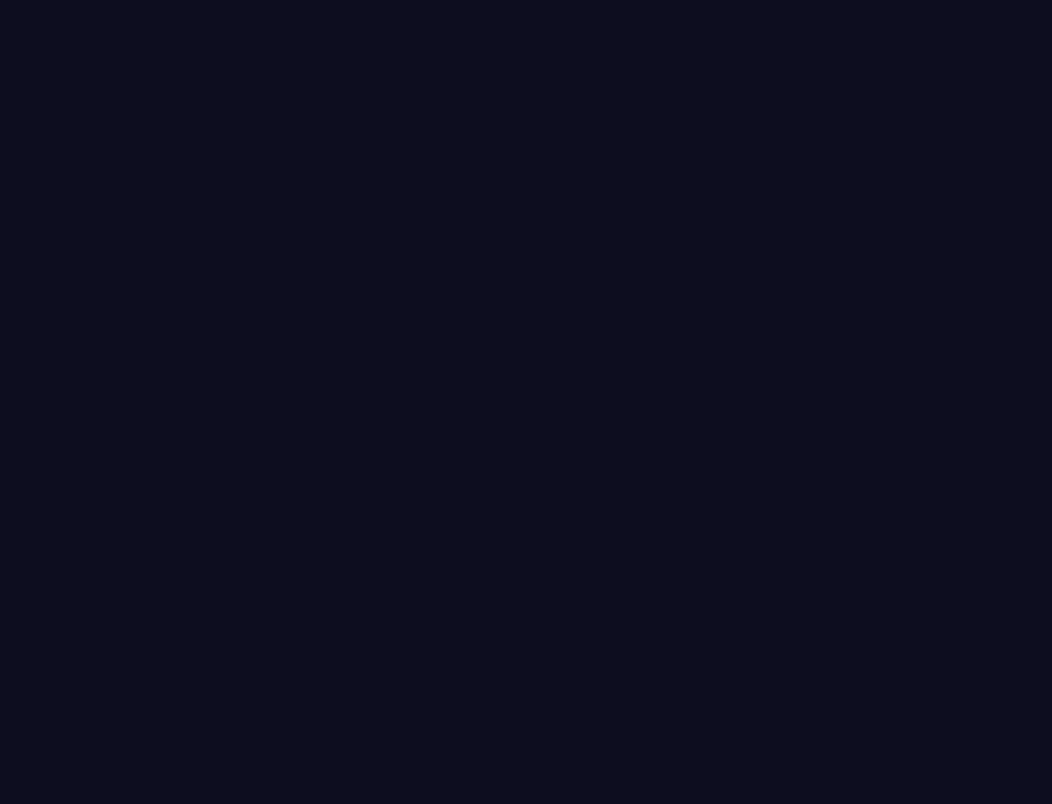
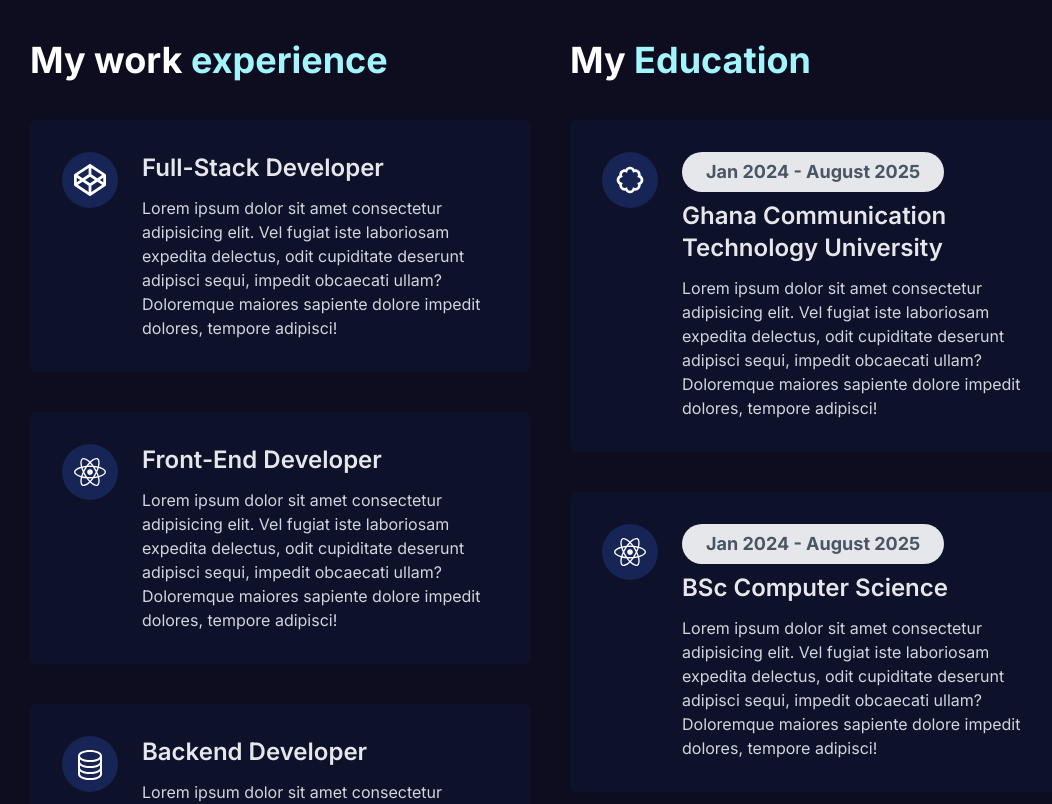
Before and after one commit to Surnmai/nextJs_redux_typeScript_portfolio, a Next.js app: page / in a window 1280 px wide. Shown: the part 1420-2224 px from the top of the page, without its empty margins (90-1142 px from the left). Before the commit the page ends 1420 px from the top, so only its background shows below. Built offline with nearby package versions, Linux system fonts and the light colour scheme.

Commit message:
Resume section update

```diff
--- a/Components/Home/Home.tsx
+++ b/Components/Home/Home.tsx
@@ -3,6 +3,7 @@
 // import components
 import Hero from "./Hero/Hero";
 import Services from "../Services/Services";
+import Resume from "./Resume/Resume";
 
 const Home = () => {
   return (
@@ -10,6 +11,7 @@
       <div className="overflow-hidden">
         <Hero />
         <Services />
+        <Resume />
       </div>
       ;
     </>
--- /dev/null
+++ b/Components/Home/Resume/Resume.tsx
@@ -0,0 +1,38 @@
+import React from "react";
+
+// import components
+import ResumeCard from "./ResumeCard";
+import { resume } from "@/constants/data";
+
+const Resume = () => {
+  return (
+    <>
+      <section className="section container">
+        <div className="grid grid-cols-1 xl:grid-cols-2 gap-10">
+          {/* Work Part  */}
+          <div>
+            <h1 className="text-3xl sm:text-4xl font-bold text-white">
+              My work <span className="text-cyan-200">experience</span>
+            </h1>
+            {resume.slice(0, 3).map((resum, idx) => (
+              <ResumeCard key={idx} {...resum} />
+            ))}
+          </div>
+
+          {/* Education Part  */}
+          <div>
+            <h1 className="text-3xl sm:text-4xl font-bold text-white">
+              My <span className="text-cyan-200">Education</span>
+            </h1>
+
+            {resume.slice(3).map((resum, idx) => (
+              <ResumeCard key={idx} {...resum} />
+            ))}
+          </div>
+        </div>
+      </section>
+    </>
+  );
+};
+
+export default Resume;
--- /dev/null
+++ b/Components/Home/Resume/ResumeCard.tsx
@@ -0,0 +1,42 @@
+import React from "react";
+import { IconType } from "react-icons";
+
+interface Props {
+  role: string;
+  Icon: IconType;
+  date?: string;
+}
+
+const ResumeCard = ({ role, Icon, date }: Props) => {
+  return (
+    <>
+      <div className="mt-10">
+        <div className="mt-6">
+          <div className="flex items-start space-x-6 bg-blue-950/20 transition-all duration-300 p-4 sm:p-8 rounded-md">
+            <div className="sm:w-14 sm:h-14 w-10 h-10 bg-blue-950 rounded-full flex items-center justify-center flex-col">
+              <Icon className="sm:w-8 sm:h-8 w-6 h-6 text-white" />
+            </div>
+            <div className="flex-1">
+              {date && (
+                <h1 className="mb-2 sm:px-6 sm:py-1.5 px-4 py-1 rounded-full bg-gray-200 text-gray-600 w-fit sm:text-lg text-sm font-bold">
+                  {date}
+                </h1>
+              )}
+              <h1 className="text-gray-200 text-xl sm:text-2xl font-semibold">
+                {role}
+              </h1>
+              <p className="text-gray-300 text-sm sm:text-base pt-3">
+                Lorem ipsum dolor sit amet consectetur adipisicing elit. Vel
+                fugiat iste laboriosam expedita delectus, odit cupiditate
+                deserunt adipisci sequi, impedit obcaecati ullam? Doloremque
+                maiores sapiente dolore impedit dolores, tempore adipisci!
+              </p>
+            </div>
+          </div>
+        </div>
+      </div>
+    </>
+  );
+};
+
+export default ResumeCard;
--- a/constants/data.ts
+++ b/constants/data.ts
@@ -39,3 +39,30 @@
       "Designing interfaces that are intuitive, efficient, and enjoyable to use.",
   },
 ];
+
+// resume
+// import icons
+import { FaCodepen, FaReact } from "react-icons/fa";
+import { BsDatabase } from "react-icons/bs";
+import { BiBadge } from "react-icons/bi";
+
+export const resume = [
+  { Icon: FaCodepen, role: "Full-Stack Developer" },
+  { Icon: FaReact, role: "Front-End Developer" },
+  { Icon: BsDatabase, role: "Backend Developer" },
+  {
+    Icon: BiBadge,
+    role: "Ghana Communication Technology University",
+    date: "Jan 2024 - August 2025",
+  },
+  {
+    Icon: FaReact,
+    role: "BSc Computer Science",
+    date: "Jan 2024 - August 2025",
+  },
+  {
+    Icon: BiBadge,
+    role: "Koforidua Technical University",
+    date: "October 2015 - November 2018",
+  },
+];
```
